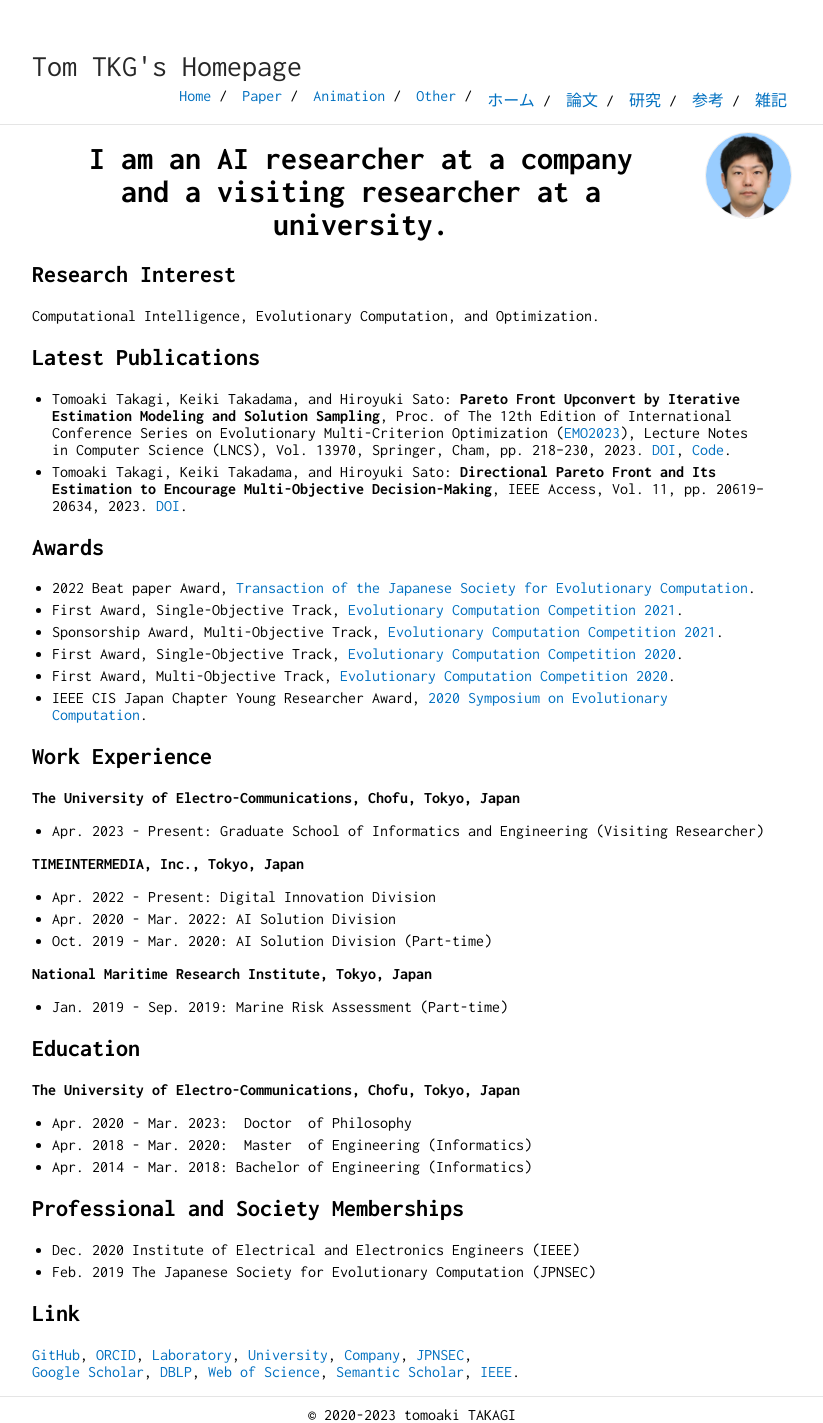
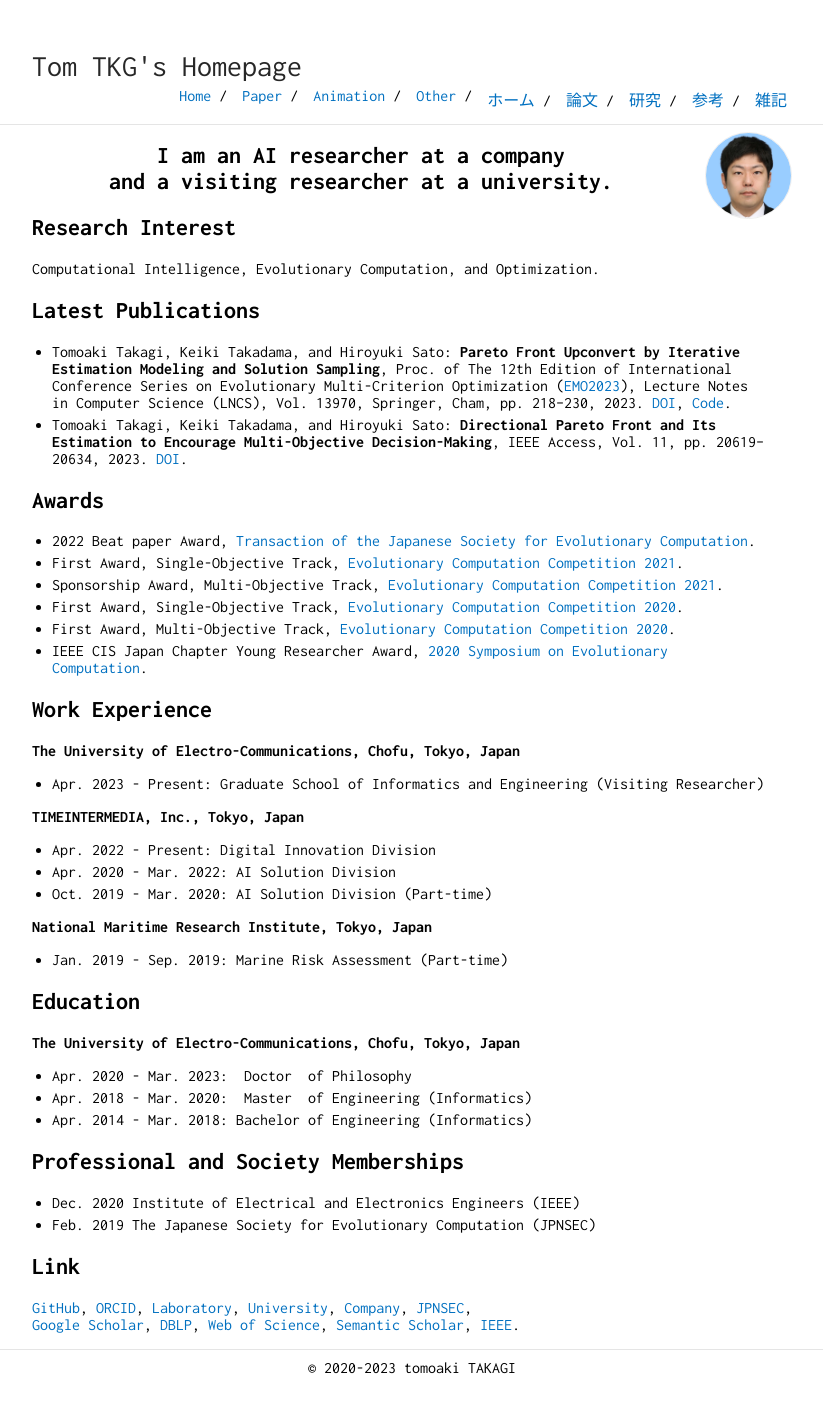
Before and after one commit to tomtkg/tomtkg.github.io, a Jekyll site: the page built from index.md, in a window 1280 px wide. Shown: the whole page, without its empty margins (228-1051 px from the left). Built offline with Jekyll 4.4.1, drawn with Linux system fonts in a browser that asks for light colours; after the commit the page ends 1376 px from its top, so only the background shows below that.

Commit message:
Update index.md

```diff
--- a/index.md
+++ b/index.md
@@ -6,7 +6,7 @@ description: The site owner is an AI researcher and he is mainly interested in e
 
 <img class="profile-picture" src="myface.jpg">
 
-<div style="text-align: center"><font size="6"><b>
+<div style="text-align: center"><font size="5"><b>
   I am an AI researcher at a company<br>
   and a visiting researcher at a university.
 </b></font></div>
```
